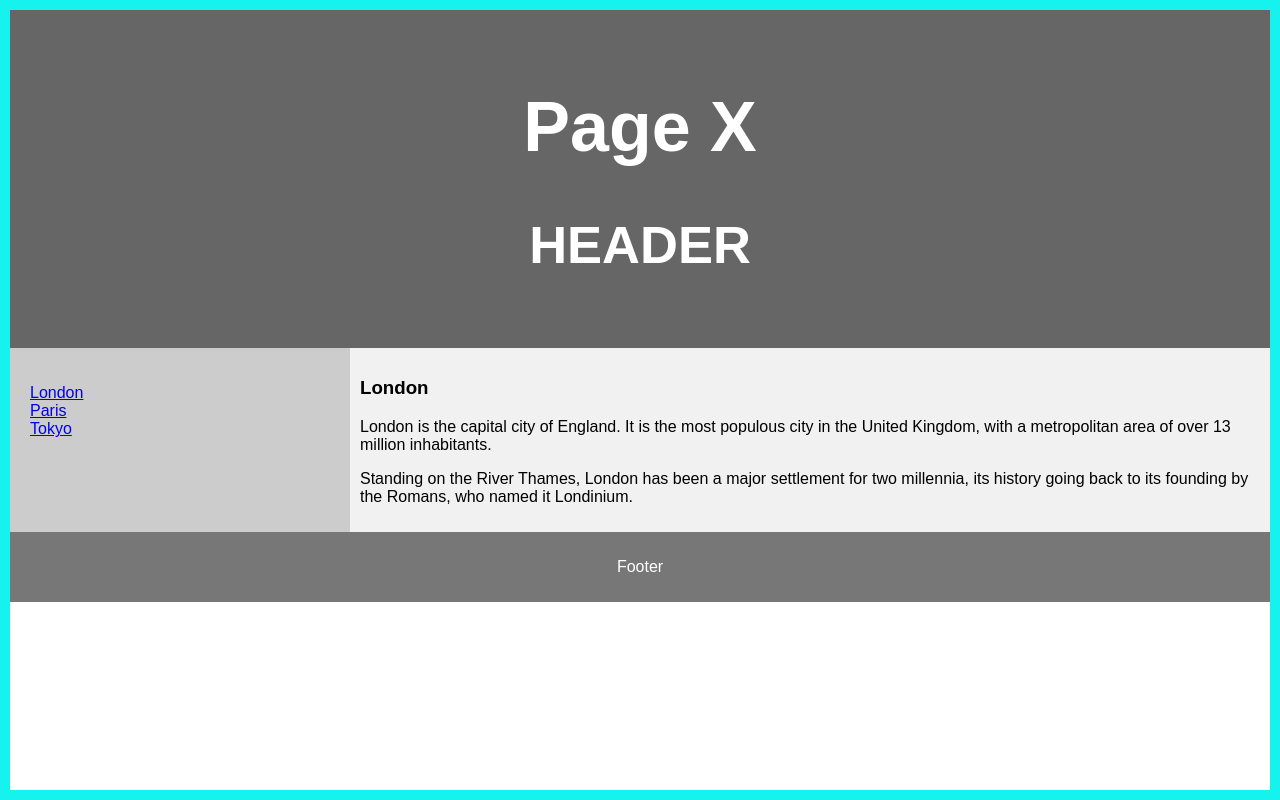
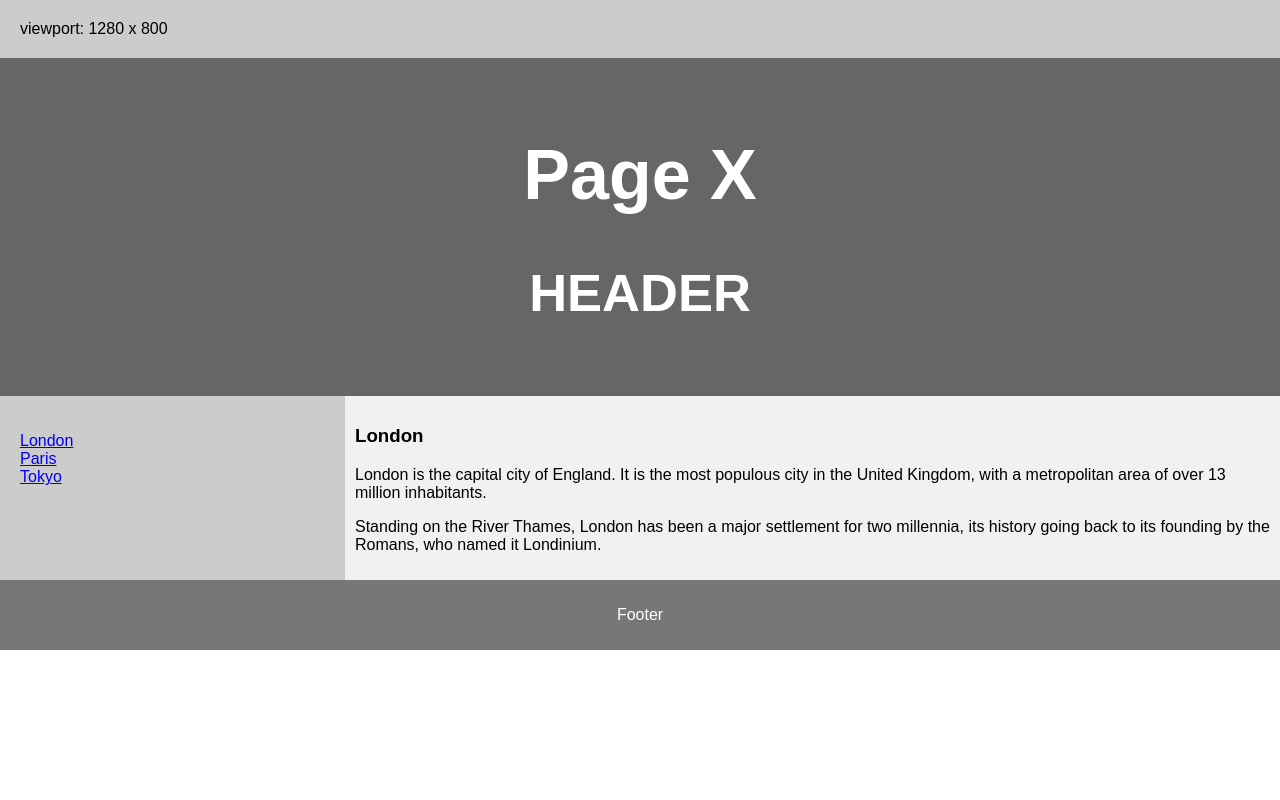
Before and after one commit to spulikallu/fluid-desgin, a website: page index.html in a window 1280 px wide. Drawn offline with Linux system fonts and the light colour scheme.

Commit message:
viewport script

```diff
--- a/index.html
+++ b/index.html
@@ -5,9 +5,11 @@
 <meta charset="utf-8">
 <meta name="viewport" content="width=device-width, initial-scale=1">
 <link rel="stylesheet" href="style.css">
+<script type="text/javascript" src="style.js"></script>
 </head>
 <body>
 <div class="container-shell">
+  <nav class="viewport-value"></nav>
   <header>
     <h1>Page X</h1>
     <h2>HEADER</h2>
--- a/style.css
+++ b/style.css
@@ -9,8 +9,9 @@
 
 .container-shell{
   box-sizing: border-box;
-  border: 10px solid #16f3ef;
-  height: 100vh;
+
+
+
 }
 
 /* Style the header */
--- /dev/null
+++ b/style.js
@@ -0,0 +1,7 @@
+window.onload = function(){
+  document.querySelector('.viewport-value').innerHTML = "viewport: " + document.documentElement.clientWidth + " x "+ document.documentElement.clientHeight;
+ }
+
+ window.onresize = function(){
+  document.querySelector('.viewport-value').innerHTML = "viewport: " + document.documentElement.clientWidth + " x "+ document.documentElement.clientHeight;
+ }
```
